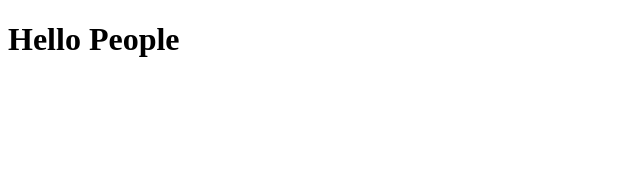
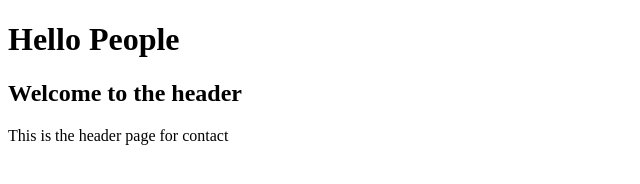
Before and after one commit to Oviawe007/LAGASEE, a plain HTML site: page contact.html in a window 1280 px wide. Shown: the whole page, without its empty margins (0-640 px from the left). Drawn offline with Linux system fonts and the light colour scheme.

Commit message:
added hero section to contact

```diff
--- a/contact.html
+++ b/contact.html
@@ -9,6 +9,11 @@
   <body>
     <main class="main-body">
       <h1>Hello People</h1>
+
+      <section class="hero-section">
+        <h2>Welcome to the header</h2>
+        <p>This is the header page for contact</p>
+      </section>
     </main>
   </body>
 </html>
```
